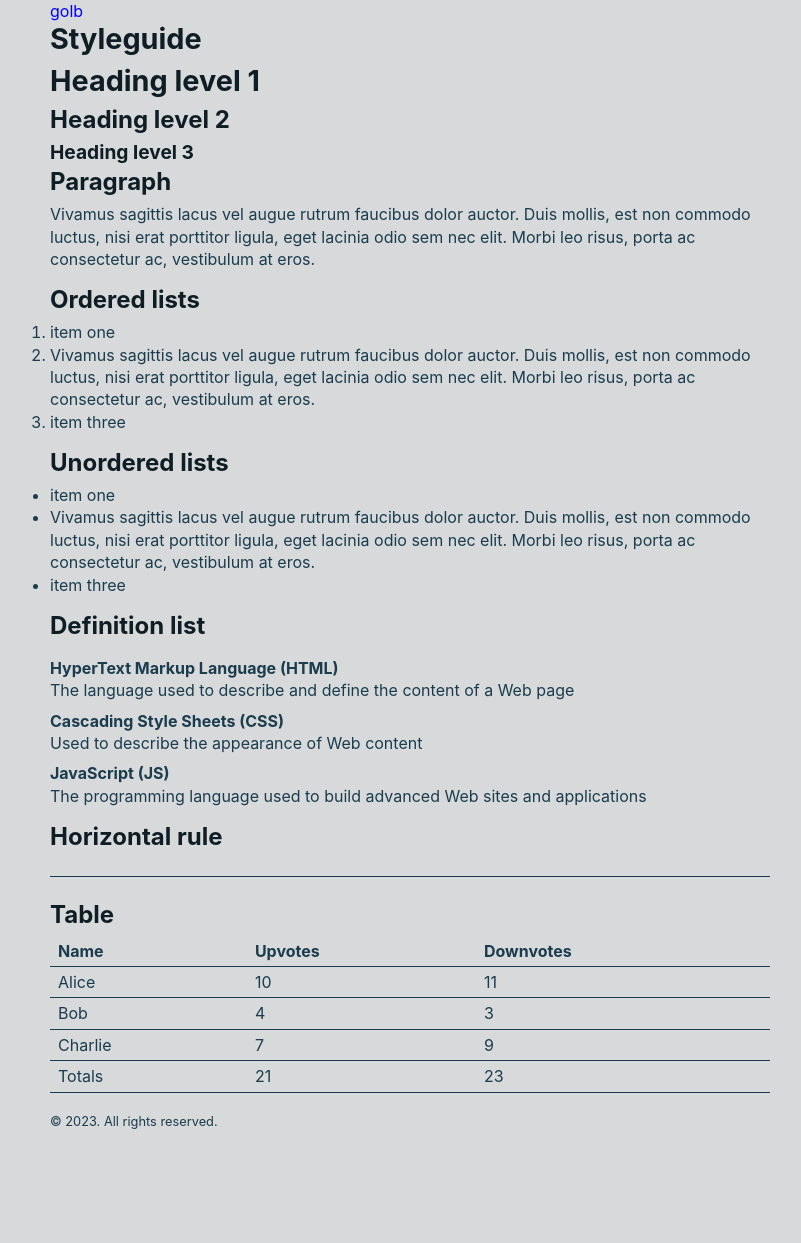
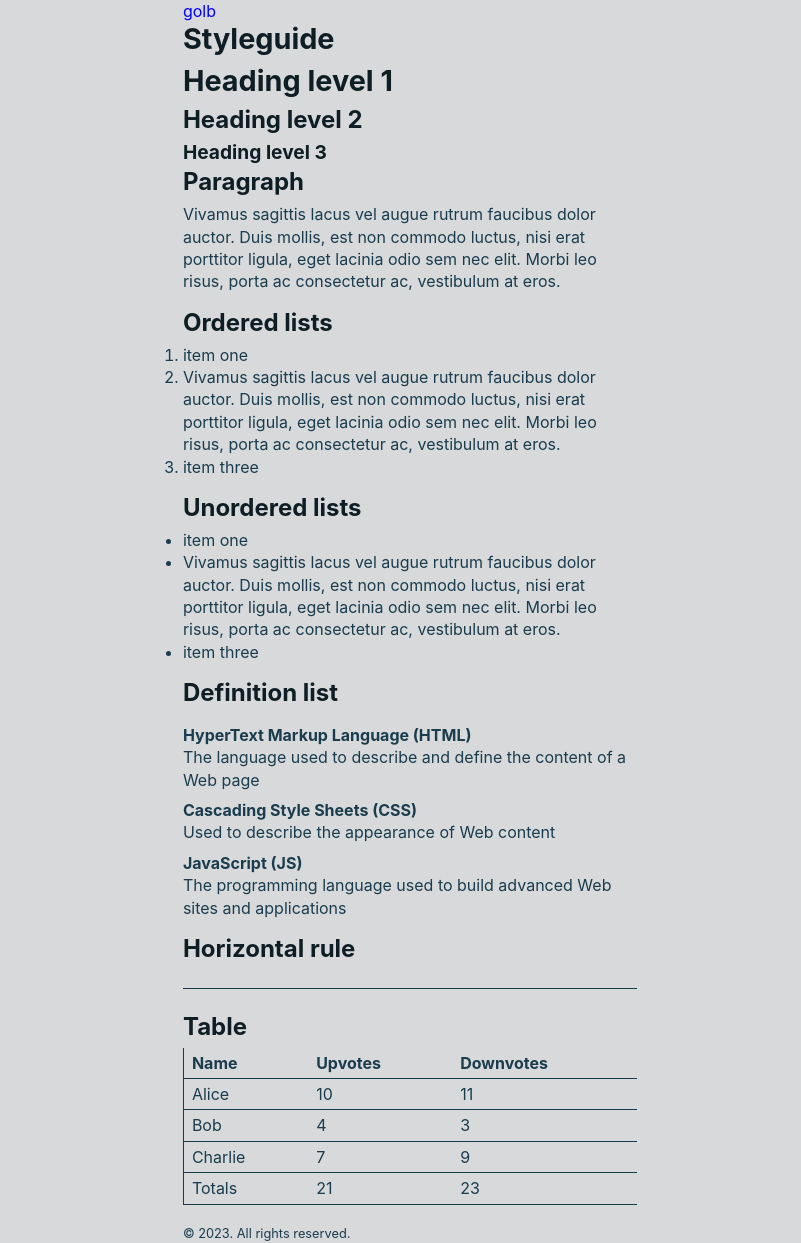
Before and after one commit to aflim/golb, a Jekyll site: the page built from styleguide.md, in a window 1280 px wide. Shown: the whole page, without its empty margins (230-1031 px from the left). Built offline with Jekyll 4.4.1, drawn with Linux system fonts in a browser that asks for light colours; before the commit the page ends 1131 px from its top, so only the background shows below that.

Commit message:
Update stylesheet.css

```diff
--- a/assets/stylesheet.css
+++ b/assets/stylesheet.css
@@ -110,7 +110,7 @@ body {
     font-size: calc(var(--font-size) + 4px );
   }
 
-  @media (min-width: var(--breakpoint-lg)) {
+  @media (min-width: var(--breakpoint-md)) {
     font-size: calc(var(--font-size) + 6px );
   }
 }
@@ -212,7 +212,7 @@ th {
   border-block-end-width: 1px;
 }
 
-tr tr {
+tr {
   border-color: inherit;
   border-style: solid;
   border-width: 0;
@@ -229,11 +229,11 @@ thead th {
 
 /* - */
 .container {
-  max-width: 45em;
+  max-width: 45ch;
   padding-inline: var(--spacer-1);
   margin-inline: auto;
 
   @media (min-width: var(--breakpoint-sm)) {
-    max-width: 75em;
+    max-width: 75ch;
   }
 }
```
